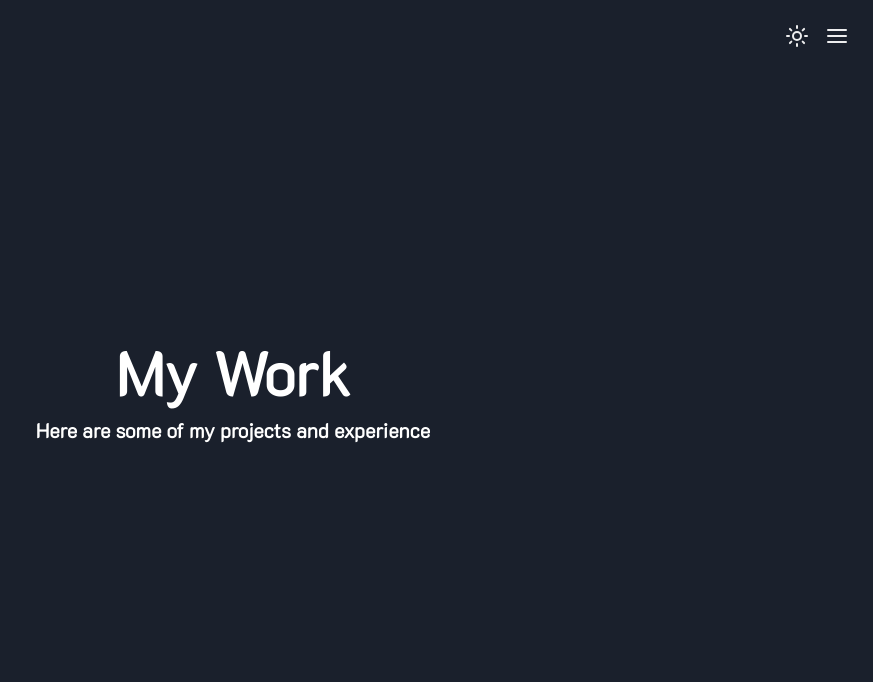
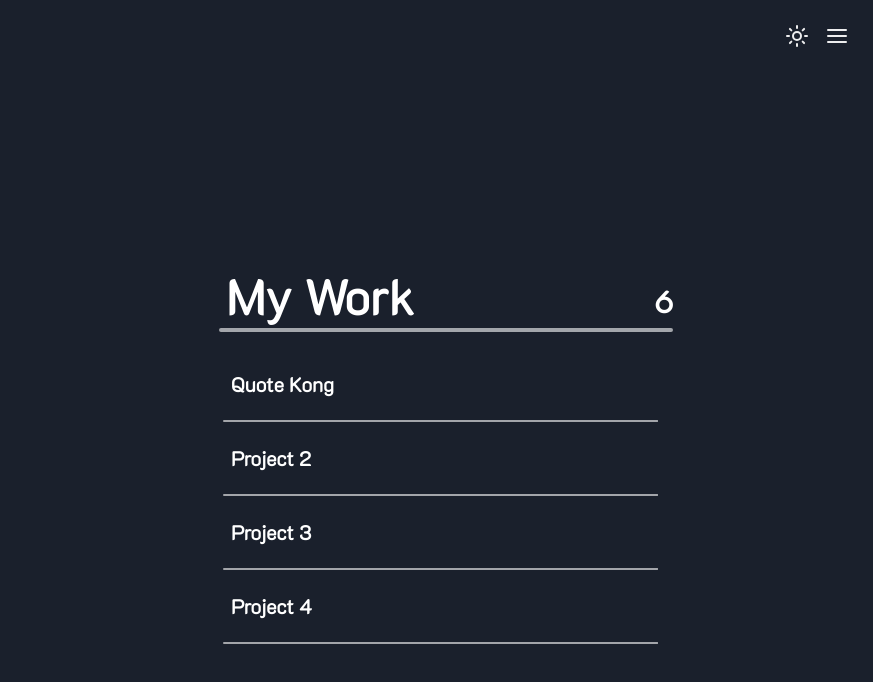
Before and after one commit to BraedenLyman/portfolio, a React (Create React App) app: page /work in a window 1280 px wide. Shown: the top 682 px of the page, without its empty margins (407-1280 px from the left). Built offline with nearby package versions, Linux system fonts and the light colour scheme; the HTML template or start-up script is replaced by a standard one.

Commit message:
added to work section

```diff
--- a/src/pages/work.js
+++ b/src/pages/work.js
@@ -1,21 +1,105 @@
-import { Heading, Box, Flex } from "@chakra-ui/react";
+import { useState } from 'react';
+import { Heading, Box, Flex, Divider, VStack, Link, Image } from "@chakra-ui/react";
 
 function Work() {
+  const [hoveredProject, setHoveredProject] = useState(null);
+
+  const workItems = [
+    { title: "Quote Kong", link: "#", imageUrl: "/images/qk.png" },
+    { title: "Project 2", link: "#", imageUrl: "https://via.placeholder.com/400x300?text=Project+2" },
+    { title: "Project 3", link: "#", imageUrl: "https://via.placeholder.com/400x300?text=Project+3" },
+    { title: "Project 4", link: "#", imageUrl: "https://via.placeholder.com/400x300?text=Project+4" },
+    { title: "Project 5", link: "#", imageUrl: "https://via.placeholder.com/400x300?text=Project+5" },
+    { title: "Project 6", link: "#", imageUrl: "https://via.placeholder.com/400x300?text=Project+6" }
+  ];
+
   return (
-    <Box minH="80vh">
+    <Box minH="60vh">
       <Flex
-        direction="column"
-        align="center"
-        justify="center"
-        minH="80vh"
+        direction="row" // Changed to row to accommodate left image
+        justify="space-between"
+        style={{ marginRight: "200px", marginTop: "200px" }}
       >
-        <Heading size="3xl">
-          My Work
-        </Heading>
-        <Heading size="md" mt={4}>
-          Here are some of my projects and experience
-        </Heading>
-        {/* Add your work content here */}
+        {/* Image container on the left */}
+        <Box width="750px" height="514px" position="sticky" top="200px">
+          {hoveredProject ? (
+            <Image
+              src={hoveredProject.imageUrl}
+              alt={hoveredProject.title}
+              objectFit="cover"
+              width="100%"
+              height="100%"
+              borderRadius="0px 50px 0px 0px"
+              opacity={0}
+              animation="fadeIn 0.3s ease-out forwards"
+              css={{
+                "@keyframes fadeIn": {
+                  "0%": { opacity: 0, transform: "scale(0.95)" },
+                  "100%": { opacity: 1, transform: "scale(1)" }
+                }
+              }}
+              _hover={{ transform: "scale(1.02)" }}
+              transition="all 0.3s ease-out"
+            />
+          ) : (<Box/>
+          )}
+        </Box>
+
+        {/* Projects list on the right */}
+        <Flex direction="column" align="flex-end">
+          <div style={{display: "flex"}}>
+            <Heading size="2xl" mr="60">
+              My Work
+            </Heading>
+            <Heading size="lg" style={{alignContent: "flex-end"}}>
+              {workItems.length}
+            </Heading>
+          </div>
+          <Divider
+            width="450px"
+            borderColor="white"
+            borderWidth="2px"
+            borderRadius="10px"
+            mt={2}
+            mb={4}
+          />
+          {/* Scrollable work items container */}
+          <Box
+            maxH="40vh"
+            overflowY="auto"
+            width="450px"
+            pr={4}
+          >
+            <VStack spacing={0} align="stretch" divider={<Divider borderColor="white" borderWidth="1px" borderRadius="10px"/>}>
+              {workItems.map((item, index) => (
+                <Link
+                  key={index}
+                  as={Link}
+                  href={item.link}
+                  _hover={{
+                    textDecoration: "none",
+                    transform: "translateX(-5px)"
+                  }}
+                  transition="all 0.2s"
+                  onMouseEnter={() => setHoveredProject(item)}
+                  onMouseLeave={() => setHoveredProject(null)}
+                  width="100%"
+                  py={4}
+                  display="flex"
+                  alignItems="center"
+                >
+                  <Box p={2}>
+                    <Heading
+                      size="md" // Changed from "md" to "xl" for larger text
+                    >
+                      {item.title}
+                    </Heading>
+                  </Box>
+                </Link>
+              ))}
+            </VStack>
+          </Box>
+        </Flex>
       </Flex>
     </Box>
   );
```
Also changed, not shown: public/images/qk.png (renamed from src/images/qk.png).
